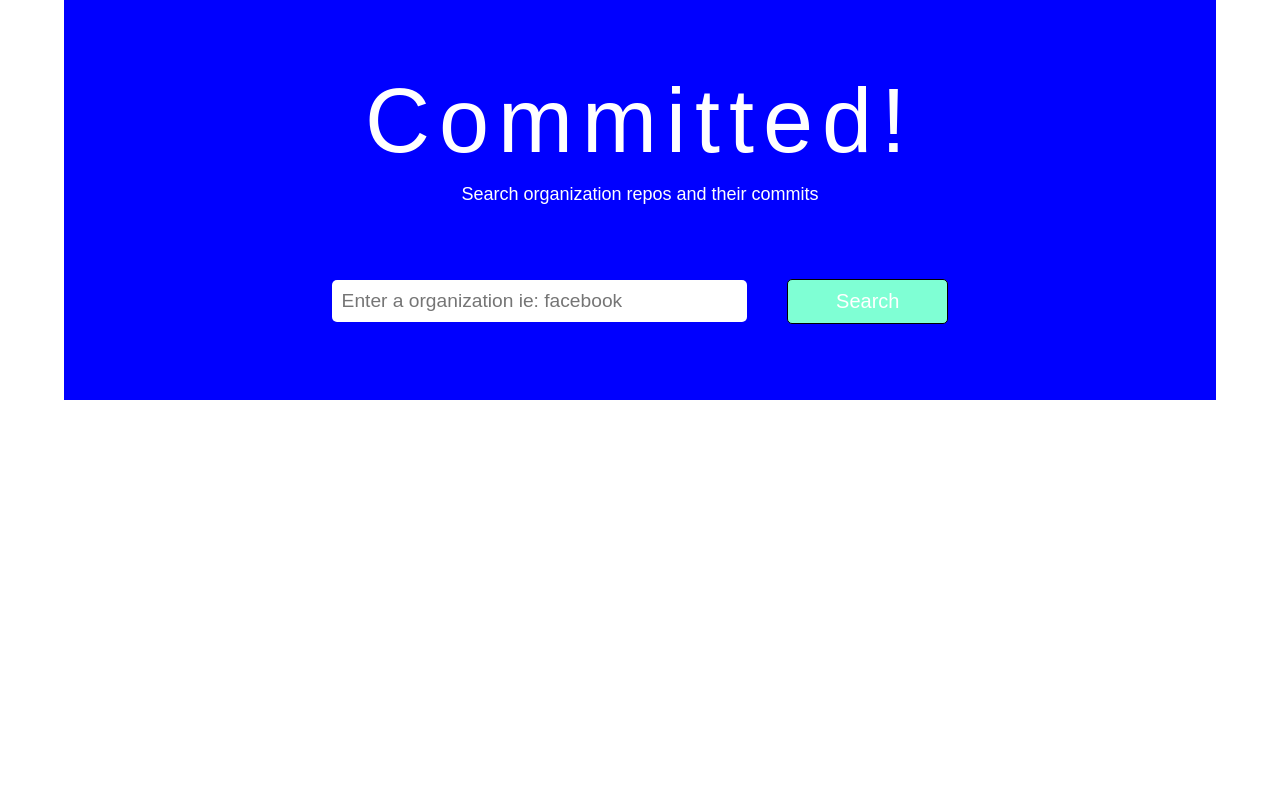
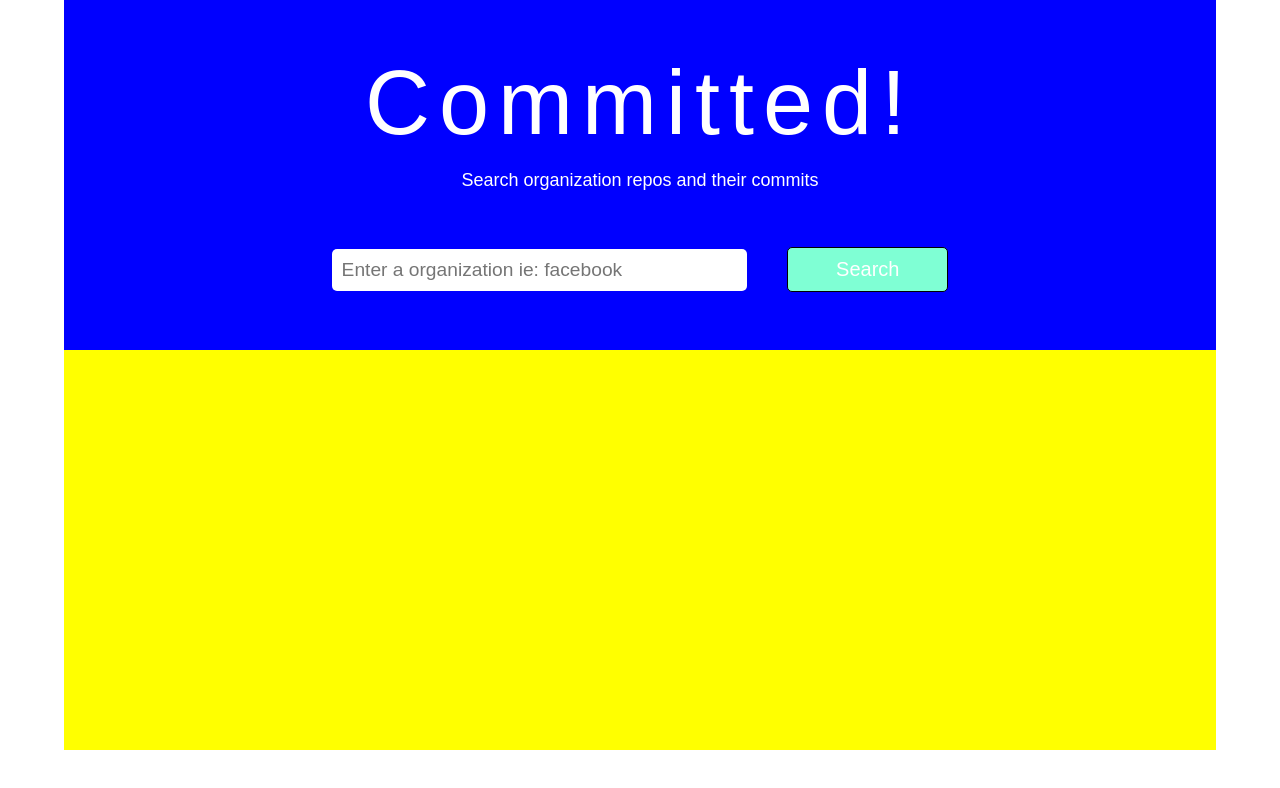
Before and after one commit to hongyang90/Committed, a React (Create React App) app: page / in a window 1280 px wide. Shown: the top 788 px of the page. Built offline with nearby package versions, Linux system fonts and the light colour scheme; the HTML template or start-up script is replaced by a standard one; a web font is replaced by a local one.

Commit message:
Set outline for how repo items will be displayed

```diff
--- a/src/App.jsx
+++ b/src/App.jsx
@@ -19,7 +19,11 @@ class App extends React.Component {
     let location = this.state.org.trim();
     fetch(`https://api.github.com/orgs/${location}/repos`)
       .then(res => res.json())
-      .then(res => this.setState({repos: res.sort((a,b)=> b.forks - a.forks)}))
+      .then(res => {
+        if (Array.isArray(res)) {
+            this.setState({ repos: res.sort((a, b) => b.forks - a.forks) })
+          }
+      });
       // .then(res => this.setState({repos: res}))
       // .then(() => console.log(this.state.repos))
 
@@ -31,7 +35,7 @@ class App extends React.Component {
 
 
   render () {
-    // console.log(this.state.repos)
+    console.log(this.state.repos)
     return (
 
       <div className="App">
@@ -47,11 +51,7 @@ class App extends React.Component {
             <button type='submit' >Search</button>
           </form>
         </div>
-
-        <div>
           <Repos org={this.state.org} repos={this.state.repos}/>
-
-        </div>
       </div>
     );
 
--- a/src/Components/RepoItem.jsx
+++ b/src/Components/RepoItem.jsx
@@ -33,10 +33,15 @@ class RepoItem extends React.Component {
         });
 
         return (
-            <div>
-                <h1 onClick={this.showCommit}>
-                    {this.state.name}
-                </h1>
+            <div className='repoItem'>
+                <div className='repoInfo'>
+                    <h1 onClick={this.showCommit} className='repoName'>
+                        {this.state.name.toUpperCase()}
+                    </h1>
+                    <p className='forks'>
+                        {this.props.repo.forks}
+                    </p>
+                </div>
                 <div>
                     { this.state.clicked ? commits : <div></div> }
                 </div>
--- a/src/Components/Repos.jsx
+++ b/src/Components/Repos.jsx
@@ -10,7 +10,7 @@ class Repos extends React.Component {
         });
 
         return (
-            <div>
+            <div className='results'>
                 {repos}
             </div>
         )
--- a/src/styles/App.scss
+++ b/src/styles/App.scss
@@ -67,3 +67,4 @@ button:hover {
 }
 
 @import './_header.scss';
+@import './results';
--- a/src/styles/_header.scss
+++ b/src/styles/_header.scss
@@ -3,13 +3,16 @@
     flex-direction: column;
     justify-content: space-evenly;
     align-items: center;
-    height: 35%;
-    min-height: 400px;
+    height: 30%;
+    min-height: 350px;
     background: blue;
     width: 90%;
     color: white;
 
     h1 {
+        display: flex;
+        justify-content: center;
+        align-items: center;
         font-size: 90px;
         width: 50%;
         text-align: center;
@@ -19,9 +22,10 @@
     h2 {
         display: flex;
         justify-content: center;
-        margin-top: -5%;
+        margin-top: -3%;
         text-align: center;
         font-size: 18px;
+        width: 50%;
     }
 
     form {
--- /dev/null
+++ b/src/styles/_results.scss
@@ -0,0 +1,34 @@
+.results {
+    display: flex;
+    flex-direction: column;
+    justify-content: center;
+    align-items: center;
+    min-height: 400px;
+    width: 90%;
+    background: yellow;
+
+    .repoItem {
+        display: flex;
+        flex-direction: column;
+        justify-content: center;
+        align-items: center;
+        height: 125px;
+        width: 80%;
+        margin: 5px 0px 5px 0px;
+        border-bottom: 1px solid gray;
+
+        .repoInfo {
+            display: flex;
+            justify-content: space-evenly;
+            align-items: center;
+            height: 100%;
+            width: 100%;
+            background: white;
+
+
+        }
+
+
+    }
+
+}
```
